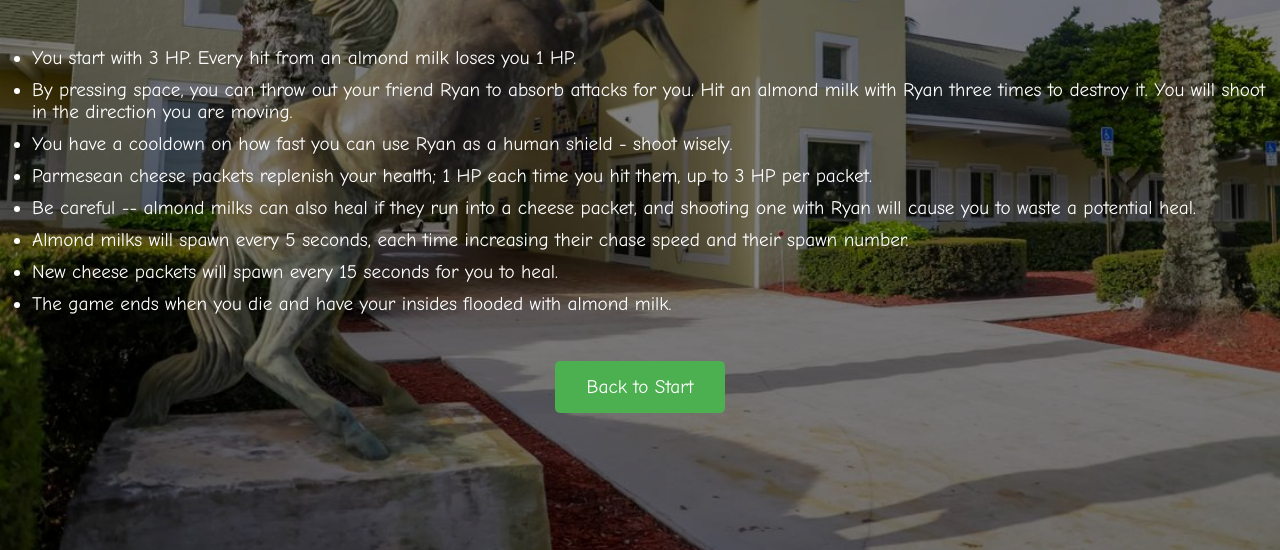
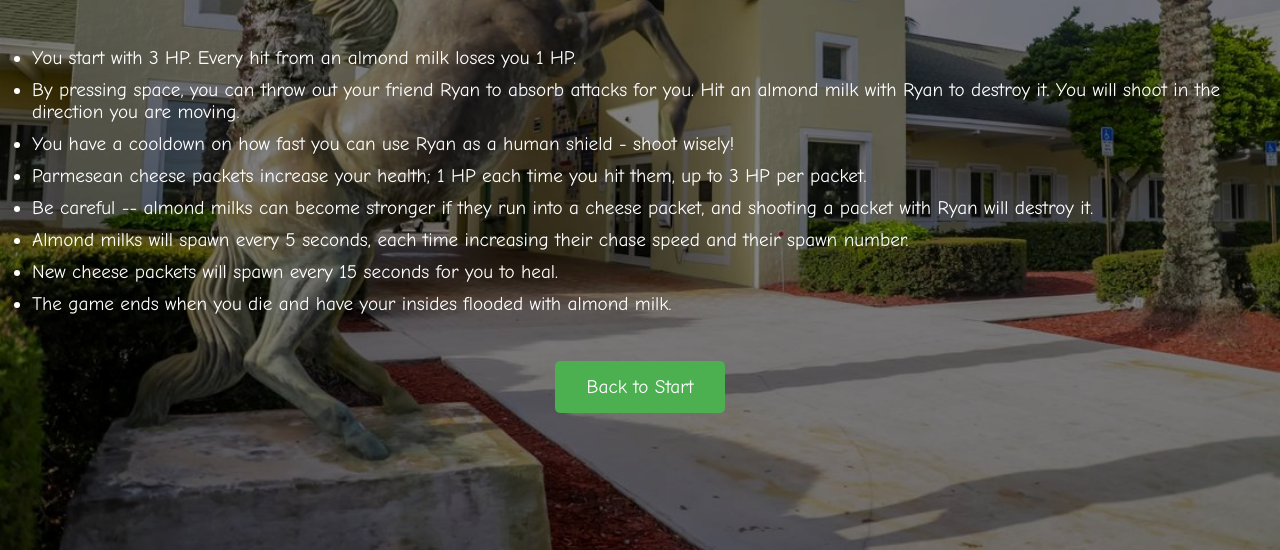
Before and after one commit to Justins-milk/justins-milk.github.io, a plain HTML site: page rules.html in a window 1280 px wide. Shown: the part 250-800 px from the top of the page. Drawn offline with Linux system fonts and the light colour scheme.

Commit message:
Update rules.html

```diff
--- a/rules.html
+++ b/rules.html
@@ -77,10 +77,10 @@
     <h2>Here's how the game works:</h2>
     <ul>
         <li>You start with 3 HP. Every hit from an almond milk loses you 1 HP.</li>
-        <li>By pressing space, you can throw out your friend Ryan to absorb attacks for you. Hit an almond milk with Ryan three times to destroy it. You will shoot in the direction you are moving.</li>
-        <li>You have a cooldown on how fast you can use Ryan as a human shield - shoot wisely.</li>
-        <li>Parmesean cheese packets replenish your health; 1 HP each time you hit them, up to 3 HP per packet.</li>
-        <li>Be careful -- almond milks can also heal if they run into a cheese packet, and shooting one with Ryan will cause you to waste a potential heal.</li>
+        <li>By pressing space, you can throw out your friend Ryan to absorb attacks for you. Hit an almond milk with Ryan to destroy it. You will shoot in the direction you are moving.</li>
+        <li>You have a cooldown on how fast you can use Ryan as a human shield - shoot wisely!</li>
+        <li>Parmesean cheese packets increase your health; 1 HP each time you hit them, up to 3 HP per packet.</li>
+        <li>Be careful -- almond milks can become stronger if they run into a cheese packet, and shooting a packet with Ryan will destroy it.</li>
         <li>Almond milks will spawn every 5 seconds, each time increasing their chase speed and their spawn number.</li>
         <li>New cheese packets will spawn every 15 seconds for you to heal.</li>
         <li>The game ends when you die and have your insides flooded with almond milk.</li>
```
